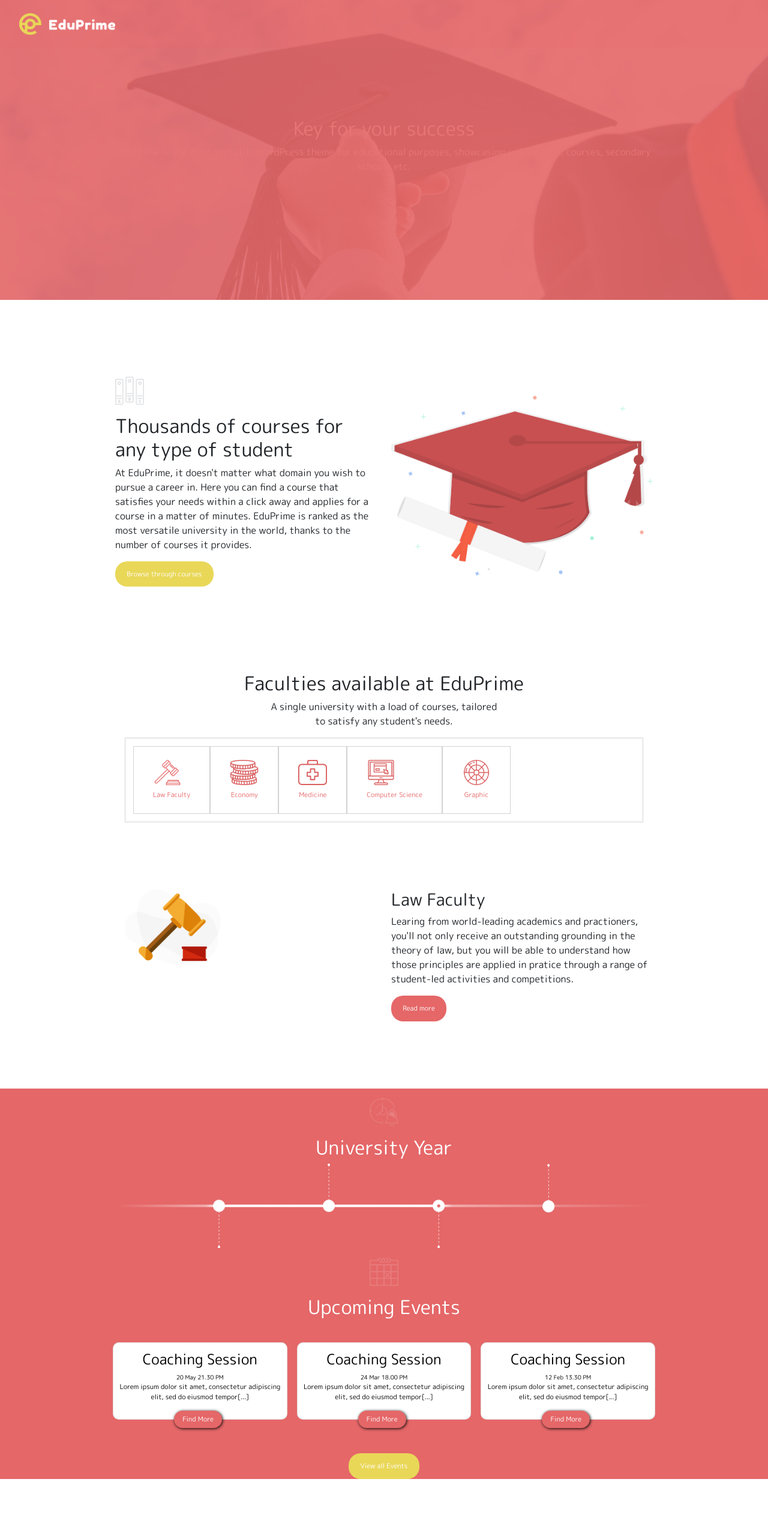
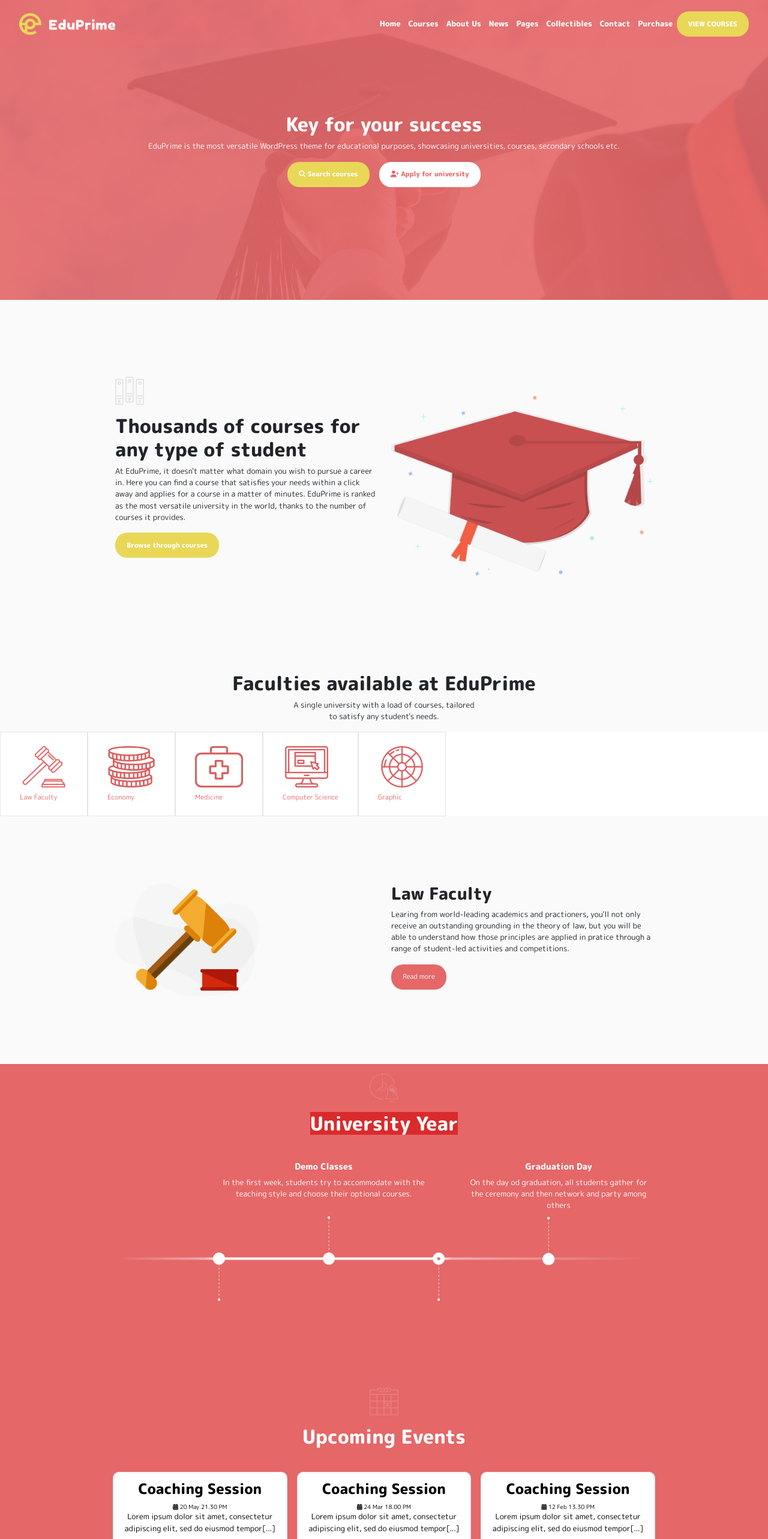
Before and after one commit to ludovicamessineo/proj-html-vuejs, a Vue app: page / in a window 1280 px wide. Shown: the top 2566 px of the page at 60% size. Built offline with nearby package versions, Linux system fonts and the light colour scheme.

Commit message:
add footer

```diff
--- a/package.json
+++ b/package.json
@@ -7,6 +7,7 @@
     "build": "vue-cli-service build"
   },
   "dependencies": {
+    "@fortawesome/fontawesome-free": "^6.1.1",
     "bootstrap": "^5.1.3",
     "core-js": "^3.8.3",
     "vue": "^2.6.14"
--- a/src/components/AppCta.vue
+++ b/src/components/AppCta.vue
@@ -8,8 +8,14 @@
         </div>
 
         <div class="partner">
-            <div class="ms_container">
+            <div class="ms_container pt-3">
                 <h3>Partners</h3>
+                <p>Levarage agile frameworks to provide a robust synopsis for high level overviews. Iterative approaches to corporate strategy</p>
+                <div class="img-wrapper d-flex justify-content-center align-items-center p-3">
+                    <div class="partner-img" v-for="(item, index) in partnerImg" :key="index">
+                        <img :src="require(`../assets/${item.img}`)" alt="">
+                    </div>
+                </div>
             </div>
         </div>
 
@@ -20,7 +26,36 @@
 
 <script>
 export default {
-
+    data() {
+        return {
+            partnerImg: [
+                {
+                    img: "partner-2.png"
+                },
+                {
+                    img: "partner-3.png"
+                },
+                {
+                    img: "partner-4.png"
+                },
+                {
+                    img: "partner-5.png"
+                },
+                {
+                    img: "partner-6.png"
+                },
+                {
+                    img: "partner-8.png"
+                },
+                {
+                    img: "partner-1.png"
+                },
+                {
+                    img: "partner-7.png"
+                }
+            ]
+        }
+    }
 }
 </script>
 
@@ -38,5 +73,19 @@ export default {
 
 .partner {
     text-align: center;
+
+    .partner-img {
+        color: lightgray;
+        padding-bottom: 4rem;
+
+        > img {
+            padding: 0 1rem;
+            filter: invert(50%);
+        }
+    }
+
+    .partner-img >img:hover {
+        filter: invert(0%);
+    }
 }
 </style>
--- a/src/components/AppFooter.vue
+++ b/src/components/AppFooter.vue
@@ -1,20 +1,51 @@
 <template>
     <footer>
-        <div class="ms_container">
+        <div class="ms_container pt-3">
             <div class="row">
                 <div class="col-6">
                     <div class="row footer-left">
                         <div class="col-8">
                             <img :src="require('../assets/theme_eduprime_logo.png')" alt="">
                             <p>EduPrime is the most versatile WordPress theme for educational purposes, showcasing universities, courses, secondary schools etc</p>
+                            <div class="social-icon-wrapper">
+                                <a href=""><i class="fab fa-facebook-f"></i> </a>
+                                <a href=""> <i class="fab fa-twitter"></i></a>
+                                <a href=""><i class="fab fa-instagram"></i></a>
+
+                            </div>
                         </div>
                         <div class="col-4">
                             <h5>Get EduPrime</h5>
+                            <ul>
+                                <li><a href="">Request a website</a></li>
+                                <li><a href="">Browse Themes</a></li>
+                                <li><a href="">Payment options</a></li>
+                                <li><a href="">Support System</a></li>
+                                <li><a href="">Checkout</a></li>
+                                <li><a href="">Purchase Theme</a></li>
+
+                            </ul>
                         </div>
                     </div>
                 </div>
                 <div class="col-6">
-                    prova
+                    <div class="row footer-right">
+                        <div class="col-4">
+                            <h5>Networking</h5>
+                            <ul>
+                                <li><a href="">Purchase Theme</a></li>
+                                <li><a href="">Our Benefits</a></li>
+                                <li><a href="">Our Teams</a></li>
+                                <li><a href="">Our Services</a></li>
+                                <li><a href="">Other Product</a></li>
+                                <li><a href="">My account</a></li>
+
+                            </ul>
+                        </div>
+                        <div class="col-8">
+
+                        </div>
+                    </div>
                 </div>
 
             </div>
@@ -31,10 +62,40 @@ export default {
 <style>
 footer {
     background-color: #e56768;
+    color: white;
+    padding: 3rem 0;
+}
+
+.footer-left p {
+    padding: 1.5rem 0;
 }
 
 .footer-left img {
     width: 10rem;
 }
 
+.social-icon-wrapper i {
+    font-size: 1.2rem;
+    border: 1px solid #e9d758;
+    border-radius: 50%;
+    margin: 0 .5rem;
+    text-align: center;
+    line-height: 1.2rem;
+    padding: .5rem;
+}
+
+h5 {
+    font-size: .9rem!important;
+}
+
+ul {
+    margin: 0!important;
+    padding: 0!important;
+}
+
+li {
+    font-size: .7rem;
+}
+
+
 </style>
--- a/src/components/AppHeader.vue
+++ b/src/components/AppHeader.vue
@@ -3,13 +3,14 @@
     <div class="header-logo">
         <img :src="require('../assets/theme_eduprime_logo.png')" alt="">
     </div>
-    <div class="header-menu">
+    <div class="header-menu d-flex">
         <ul class="d-flex align-items-center">
             <li
-            v-for="(item, index) in listMenu"
+            v-for="(item, index) in menu"
             :key="index"
-            ><a href=""> {{menu.text}} </a></li>
+            ><a href=""> {{item.text}} </a></li>
         </ul>
+        <button class="ms_btn text-uppercase">View Courses</button>
     </div>
   </div>
 </template>
@@ -40,6 +41,13 @@ export default {
 
     ul {
         margin: 0;
+
+        li {
+            padding: .4rem;
+            font-size: .8rem;
+            font-weight: 800;
+            color: white;
+        }
     }
 }
 </style>
--- a/src/components/AppMain.vue
+++ b/src/components/AppMain.vue
@@ -5,6 +5,8 @@
           <div class="ms_container">
              <h2>Key for your success</h2>
              <p>EduPrime is the most versatile WordPress theme for educational purposes, showcasing universities, courses, secondary schools etc.</p>
+             <button class="ms_btn"><i class="fas fa-search"></i> Search courses</button>
+             <button class="ms_btn white-btn"><i class="fas fa-user-plus"></i> Apply for university</button>
           </div>
       </section>
       <!-- /BANNER -->
@@ -14,11 +16,14 @@
           <AppSectionText />
       </section>
 
+      <!-- SECTION CORSI   -->
       <section class="course-option">
           <div class="ms_container ms_mt text-center">
             <h2>Faculties available at EduPrime</h2>
             <p>A single university with a load of courses, tailored <br> to satisfy any student's needs. </p>
-            <ul class="course-card d-flex">
+          </div>
+          <div class="course-container">
+            <ul class="course-card d-flex ms_container">
                 <li v-for="(item, index) in imgCard" :key="index" class="d-flex flex-column">
                     <img :src="require(`../assets/${item.img}`)" alt="">
                     <small> {{item.text}} </small>
@@ -26,54 +31,67 @@
             </ul>
 
           </div>
+
       </section>
+      <!-- /SECTION CORSI   -->
 
       <section>
           <AppSectionImg />
       </section>
 
+      <!-- SEZIONE TIMELINE   -->
       <section class="events ms_mt">
           <div class="ms_container">
               <div class="uni-graphic">
-                  <img class="icon" :src="require('../assets/Clock-and-Bell.png')" alt="">
+                  <img class="icon" :src="require('../assets/Clock-and-Bell.png')" alt=""> <br>
                   <h2>University Year</h2>
                   <div class="timeline">
                       <div class="timeline-img">
                         <img :src="require('../assets/Timeline-Item.png')" alt="">
                       </div>
-                      <div class="timeline-text">
-
+                      <div class="first-text">
+                          <h5>Demo Classes</h5>
+                          <p>In the first week, students try to accommodate with the <br> teaching style and choose their optional courses.</p>
+                      </div>
+                      <div class="second-text">
+                          <h5>Graduation Day</h5>
+                          <p>On the day od graduation, all students gather for the ceremony and then network and party among others</p>
                       </div>
                   </div>
               </div>
 
+
+              <!-- CARD EVENTI   -->
               <div class="uni-events">
                   <img class="icon" :src="require('../assets/upcoming-events-calendar-icon.png')" alt="">
                   <h2>Upcoming Events</h2>
                   <div class="row">
                       <div class="col card" v-for="(item, index) in coachingCard" :key="index">
                           <h4> {{item.title}} </h4>
-                          <small> {{item.date}} </small>
+                          <small><i class="fas fa-calendar-alt"></i> {{item.date}} </small>
                           <p> {{item.text}} </p>
-                          <button class="ms_btn-red">Find More</button>
+                          <button class="ms_btn-red"><i class="fas fa-plus"></i> Find More</button>
                       </div>
                   </div>
                   <button class="ms_btn mt-4">View all Events</button>
               </div>
           </div>
       </section>
+      <!-- /SEZIONE TIMELINE   -->
 
+      <!-- SEZIONE ULTIMI CORSI    -->
       <section>
           <div class="ms_container ms_mt">
               <h3>Latest courses</h3>
               <div class="row">
-                  <div class="col course-card" v-for="(item, index) in courseCard" :key="index">
+                  <div class="col latest-card" v-for="(item, index) in latestCard" :key="index">
                       <img :src="require(`../assets/${item.img}`)" alt="">
                       <h5> {{item.text}} </h5>
-                      <p> {{item.teacher}} </p>
-                      <p> {{item.price}} </p>
+                      <small><i class="fas fa-user"></i> {{item.teacher}} </small> <br>
+                      <small><i class="fas fa-money-bill-alt"></i> {{item.price}} </small>
                   </div>
               </div>
+
 
               <div class="row m-3">
                   <div class="col">
@@ -100,6 +118,8 @@
               </div>
           </div>
       </section>
+      <!-- SEZIONE ULTIMI CORSI    -->
+
 
       <AppCta />
 
@@ -165,7 +185,7 @@ export default {
                     text: "Lorem ipsum dolor sit amet, consectetur adipiscing elit, sed do eiusmod tempor[...]"
                 }
             ],
-            courseCard: [
+            latestCard: [
                 {
                     img: "Decisions-icon.png",
                     text: "Make Better Decisions",
@@ -209,6 +229,16 @@ export default {
         justify-content: center;
         align-items: center;
         text-align: center;
+
+        .ms_container {
+            z-index: 100;
+        }
+
+        .white-btn {
+            background-color: white;
+            color: #e56768;
+            margin-left: 1rem;
+        }
     }
 
     .first-banner::before {
@@ -223,10 +253,14 @@ export default {
     /* /SECTION 1 */
 
     /* SECTION 3 */
+    .course-container {
+        background-color: white;
+    }
+
     .course-card > li {
         padding: 1.4rem 2rem;
         font-size: .8rem;
-        border: 1px solid lightgrey;
+        border: 1px solid rgba(0, 0, 0, .1);
         color: #e56768;
     }
 
@@ -241,6 +275,33 @@ export default {
         background-color: #e56768;
         text-align: center;
         color: white;
+
+        .uni-graphic > h2 {
+            display: inline-block;
+            background-color: #db2a2c;
+        }
+    }
+
+    .timeline-img {
+        margin: 8rem 0;
+    }
+
+    .timeline {
+        position: relative;
+    }
+
+    .first-text {
+        position: absolute;
+        top: -65%;
+        left: 20%;
+        font-size: .8rem;
+    }
+
+    .second-text {
+        position: absolute;
+        top: -65%;
+        left: 65%;
+        font-size: .8rem;
     }
 
     .card {
@@ -254,22 +315,23 @@ export default {
 
         button {
             padding: .4rem .6rem;
-            width: 5rem;
+            width: 6rem;
             position: absolute;
             left: 35%;
             bottom: -15px;
-            box-shadow: 1px 1px 5px black;
+            box-shadow: 0px 8px 15px rgba(0, 0, 0, .1);
+            font-weight: 800;
         }
     }
     // SECTION 5
 
     // SECTION 6
-    .course-card {
-       border: 1px solid lightgray;
+    .latest-card {
        text-align: center;
-       font-size: .6rem;
+       font-size: .8rem;
        margin: 1rem;
        padding: .8rem;
+       box-shadow: 0px 8px 15px rgba(0, 0, 0, .1);
 
        img {
            width: 3rem;
--- a/src/components/AppSectionImg.vue
+++ b/src/components/AppSectionImg.vue
@@ -21,7 +21,6 @@ export default {
 
 <style lang="scss" scoped>
     .col-img > img {
-        width: 12rem;
-        padding: 0 1rem;
+        width: 15rem;
     }
 </style>
--- a/src/components/AppSectionText.vue
+++ b/src/components/AppSectionText.vue
@@ -1,4 +1,5 @@
 <template>
+<section>
   <div class="courses ms_container ms_mt">
       <div class="row">
           <div class="col col-text">
@@ -12,6 +13,8 @@
           </div>
       </div>
   </div>
+
+</section>
 </template>
 
 <script>
--- a/src/style/common.scss
+++ b/src/style/common.scss
@@ -1,10 +1,12 @@
 // BOOTSTRAP
 @import "~bootstrap/scss/bootstrap.scss";
 @import url('https://fonts.googleapis.com/css2?family=M+PLUS+Rounded+1c:wght@300;400;800&display=swap');
+@import '~@fortawesome/fontawesome-free/css/all.min.css';
 
 // COMMON
 body {
     font-family: 'M PLUS Rounded 1c', sans-serif;
+    background-color: #fafafa;
 }
 
 .ms_container {
@@ -23,6 +25,7 @@ body {
     border-radius: 20px;
     padding: .8rem 1.2rem;
     font-size: .7rem;
+    font-weight: 800;
 }
 
 .ms_btn-red {
@@ -42,6 +45,19 @@ li {
     list-style: none;
 }
 
+a {
+    text-decoration: none;
+    color: inherit;
+}
+
+h2, h3, h4, h5 {
+    font-weight: 800;
+}
+
+p {
+    font-size: .8rem;
+}
+
 .icon {
     width: 3rem;
     margin: 1rem 0;
```
Also changed, not shown: 1 other file (tests, documents, lock files or other folders).
